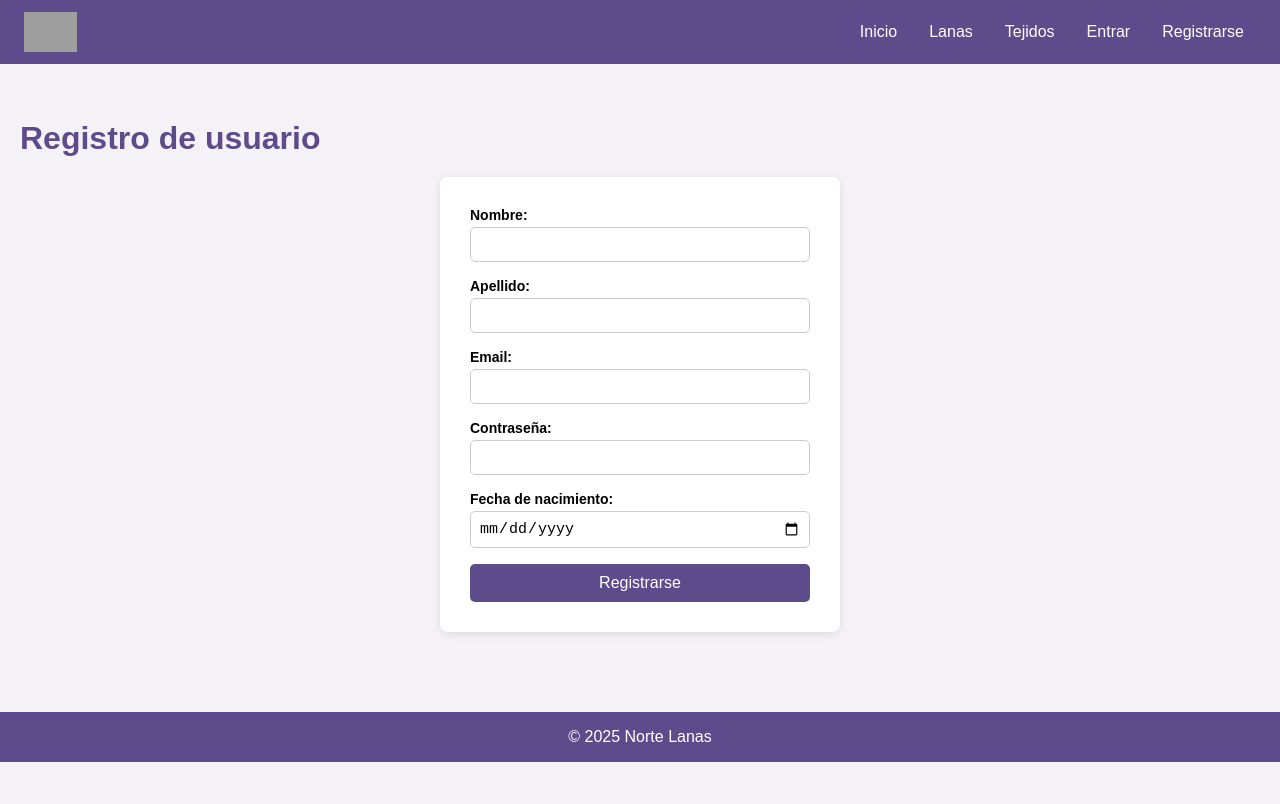
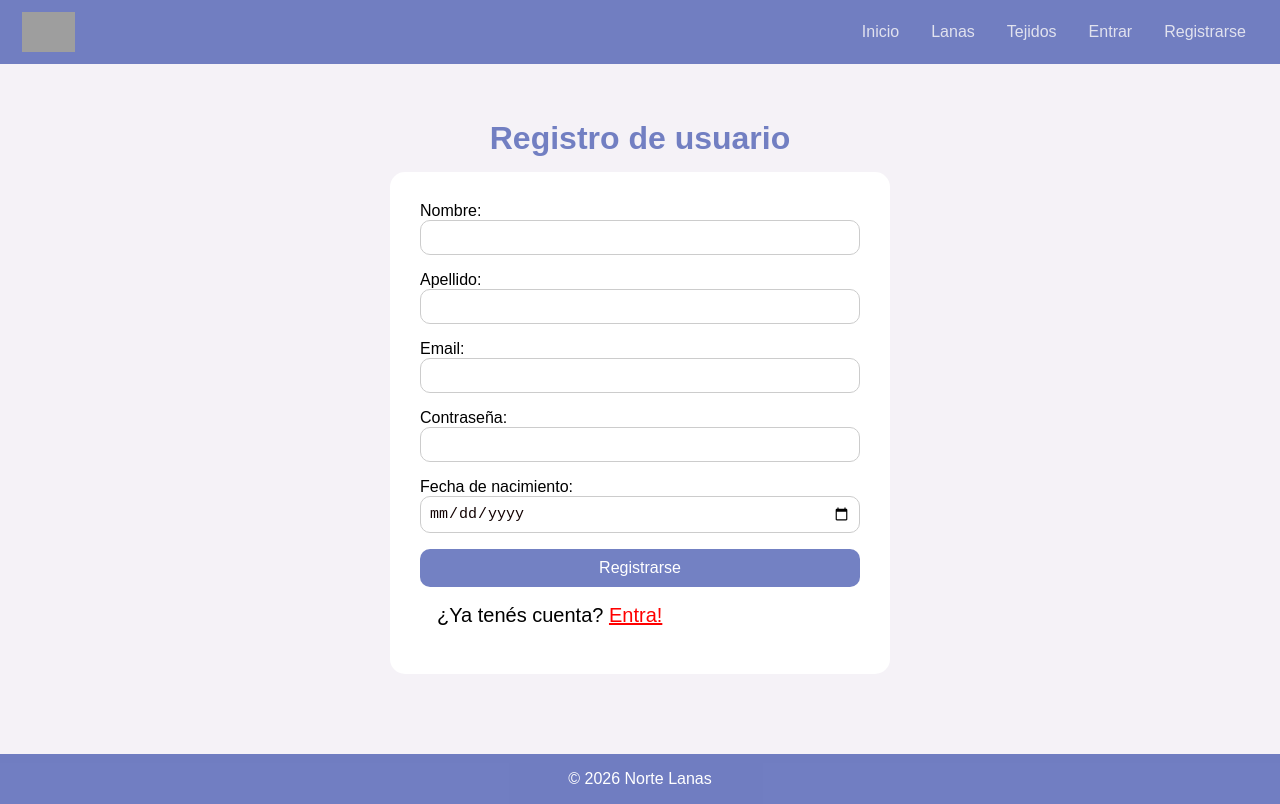
Before and after one commit to LuisMauroLopez/ProyectoWebTP, a plain HTML site: page registro.html in a window 1280 px wide. Drawn offline with Linux system fonts and the light colour scheme; grey boxes are pictures that could not be loaded.

Commit message:
arreglando algunas cosas

```diff
--- a/index.js
+++ /dev/null
@@ -1,15 +0,0 @@
-let perro = 'rancio'
-let color = 'verde'
-let decir = `este perro es ${perro} y a demás es de color ${color} `
-console.log(decir)
-
-let num;
-let num2
-const ini = document.querySelector("#ini");
-console.log(ini)
-ini.addEventListener('mouseover', ()=>{
-    ini.style.color = "pink"
-  /*  ini.style.margin = "500px" */
-
-})
-ini.removeEventListener();
--- a/registro.html
+++ b/registro.html
@@ -17,7 +17,7 @@
                 <li><a href="#">Lanas</a></li>
                 <li><a href="#">Tejidos</a></li>
                 <li><a href="login.html">Entrar</a></li>
-                <li><a href="registro.html">Registrarse</a></li>
+                <li><a href="registro.html" class="registrarse">Registrarse</a></li>
             </ul>
         </nav>
     </header>
@@ -40,12 +40,13 @@
             <label for="fecha">Fecha de nacimiento:</label>
             <input type="date" id="fecha" name="fecha" required>
 
-            <button type="submit">Registrarse</button>
+            <button type="submit" >Registrarse</button>
+
+            <label for="text" class="text"> ¿Ya tenés cuenta?  <a href="login.html">Entra!</a></label>
         </form>
     </main>
 
-    <footer>© 2025 Norte Lanas</footer>
+    <footer>© 2026 Norte Lanas</footer>
 
-    <script src="index.js"></script>
 </body>
 </html>
--- a/style.css
+++ b/style.css
@@ -10,8 +10,8 @@ body {
 }
 
 header {
-    background-color: #5e4b8b;
-    padding: 12px 24px;
+    background-color: #4356afbd;
+    padding: 12px 22px;
     display: flex;
     align-items: center;
     justify-content: space-between;
@@ -31,15 +31,12 @@ nav ul {
 }
 
 nav ul li a {
-    color: white;
+    color: rgb(225, 226, 238);
     text-decoration: none;
     padding: 6px 12px;
     border-radius: 5px;
 }
 
-nav ul li a:hover {
-    background-color: rgba(8, 5, 170, 0.2);
-}
 
 main {
     margin-top: 80px;
@@ -47,57 +44,64 @@ main {
 }
 
 h1 {
-    color: #5e4b8b;
-    margin-bottom: 20px;
+    color: #4356afbd;
+    margin-bottom: 15px;
+    align-content: center;
+    text-align: center;
+}
+p{
+    color: #120202;
+    margin-bottom: 15px;
+    align-content: center;
+    text-align: center;
 }
 
 form {
     background-color: white;
     padding: 30px;
-    border-radius: 8px;
-    max-width: 400px;
+    border-radius: 15px;
+    max-width: 500px;
     margin: 0 auto;
-    box-shadow: 0 2px 8px rgba(0, 0, 0, 0.1);
+    color:black;
 }
 
-label {
+.text{
     display: block;
-    margin-bottom: 4px;
-    font-weight: bold;
-    font-size: 14px;
+    padding: 17px;
+    font-size: 20px;
+}
+.text a {
+    color: red
+
 }
 
 input {
+    color: #120202;
     width: 100%;
     padding: 8px;
     margin-bottom: 16px;
     border: 1px solid #ccc;
-    border-radius: 5px;
+    border-radius: 10px;
     font-size: 15px;
 }
 
-input:focus {
-    border-color: #5e4b8b;
-    outline: none;
-}
+
 
 button {
     width: 100%;
     padding: 10px;
-    background-color: #5e4b8b;
+    background-color: #4356afbd;
     color: white;
     border: none;
-    border-radius: 5px;
+    border-radius: 10px;
     font-size: 16px;
     cursor: pointer;
 }
 
-button:hover {
-    background-color: #4a3870;
-}
+
 
 footer {
-    background-color: #5e4b8b;
+    background-color: #4356afbd;
     color: white;
     text-align: center;
     padding: 16px;
```
Also changed, not shown: index.html (+3 -3 lines), login.html (+2 -2 lines).
